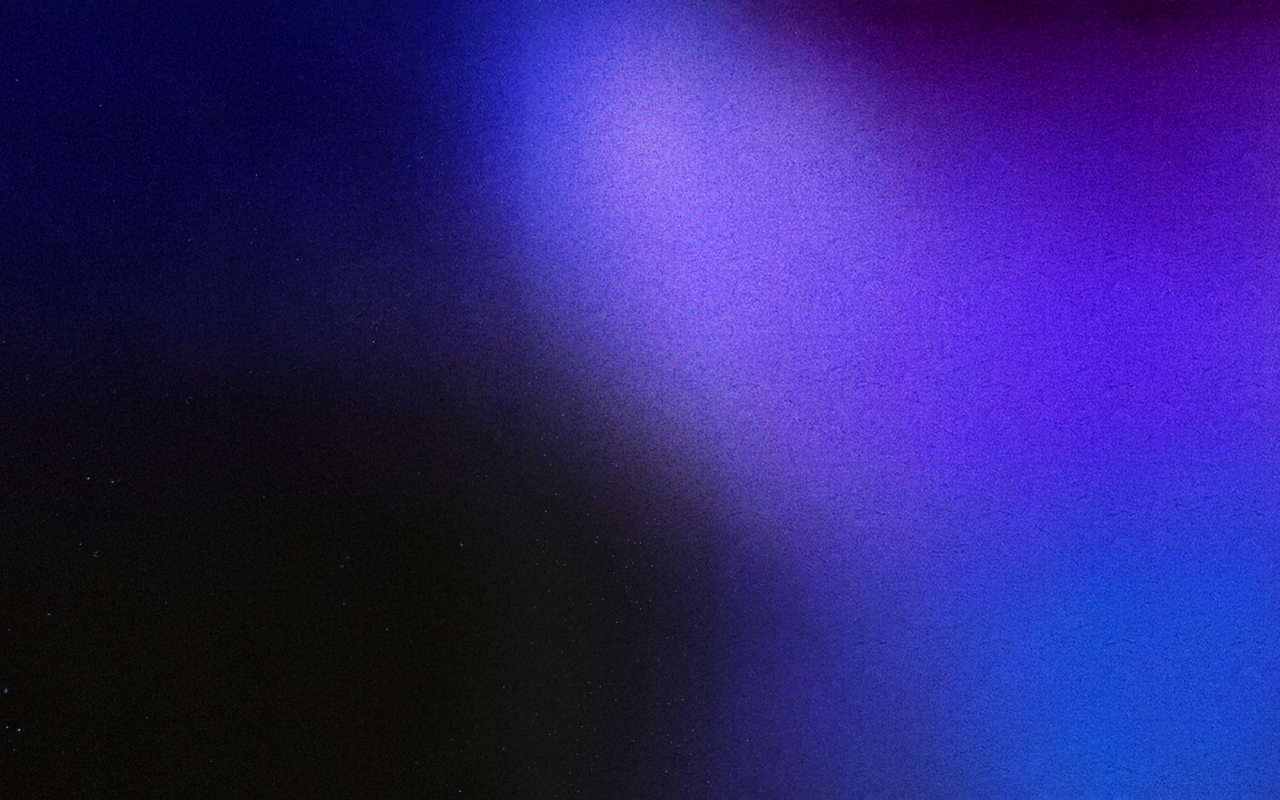
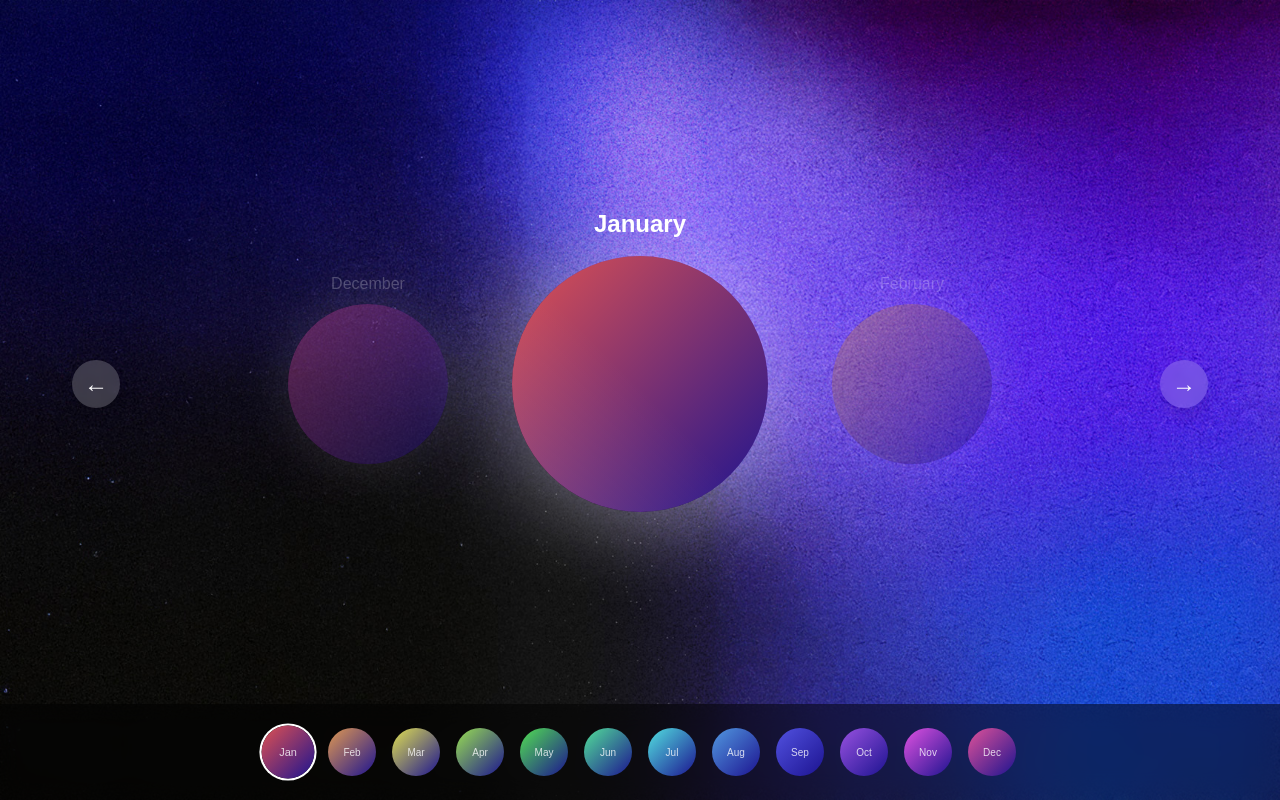
Before and after one commit to Nissorn/FeelVerse, a React (Vite) app: page /solar in a window 1280 px wide. Before the commit this address had no page. Built offline with nearby package versions, Linux system fonts and the light colour scheme; a web font is replaced by a local one.

Commit message:
change resolution of home background and re-style

```diff
--- a/src/App.jsx
+++ b/src/App.jsx
@@ -5,6 +5,7 @@ import gsap from 'gsap';
 import Login from './auth/Login.jsx';
 import Register from './auth/Register.jsx';
 import Home from './components/Home.jsx';
+import Solar from './components/Solar.jsx';
 
 function App() {
   useEffect(() => {
@@ -27,6 +28,7 @@ function App() {
             <Route path="/login" element={<Login />} />
             <Route path="/register" element={<Register />} />
             <Route path="/home" element={<Home />} />
+            <Route path="/solar" element={<Solar />} />
           </Routes>
         </div>
       </div>
--- a/src/auth/Login.jsx
+++ b/src/auth/Login.jsx
@@ -104,7 +104,7 @@ const Login = () => {
         <form onSubmit={handleSubmit} className="login-form flex flex-col mt-[30vh]">
           <div className="space-y-4 mb-8">
             <div>
-              <label className="block text-sm font-medium text-white mb-1 text-center">Login</label>
+              <label className="block text-[20px] font-medium text-white mb-1 text-center">Login</label>
               <input
                 type="email"
                 placeholder='Enter your email'
@@ -139,11 +139,11 @@ const Login = () => {
             </button>
           </div>
 
-          <div className="flex items-center justify-center text-[10px]">
+          {/* <div className="flex items-center justify-center text-[10px]">
             <Link to="/forgot-password" className="text-white hover:text-nebula-glow transition-colors">
               Forgot your Password?
             </Link>
-          </div>
+          </div> */}
 
           {/*<p className="text-center text-sm text-gray-400">
             Don't have an account?{' '}
--- a/src/components/Home.jsx
+++ b/src/components/Home.jsx
@@ -12,7 +12,7 @@ const Home = () => {
   }, [navigate]);
 
   return (
-    <div className="relative min-h-screen flex items-center justify-center" style={{ backgroundImage: 'url("/src/assets/home-bg.jpg")', backgroundSize: 'cover', backgroundPosition: 'center' }}>
+    <div className="relative min-h-screen flex items-center justify-center" style={{ backgroundImage: 'url("/src/assets/home-bg.png")', backgroundSize: 'cover', backgroundPosition: 'center' }}>
       {/* Content container */}
       <div className="relative w-[100vw] h-[90vh] max-w-4xl flex items-center justify-center bg-black/0 rounded-lg p-4">
         {/* Main content area */}
--- /dev/null
+++ b/src/components/Solar.jsx
@@ -0,0 +1,186 @@
+import { useState, useEffect } from 'react';
+import { useNavigate } from 'react-router-dom';
+
+const Solar = () => {
+  const navigate = useNavigate();
+  const [selectedCircle, setSelectedCircle] = useState(1);
+  const [slideDirection, setSlideDirection] = useState('none');
+
+  // Generate positions for 12 circles in a circular pattern
+  const circles = Array.from({ length: 12 }, (_, index) => {
+    const angle = (index * 30) * (Math.PI / 180);
+    const radius = 200;
+    const x = Math.cos(angle) * radius;
+    const y = Math.sin(angle) * radius;
+    const months = ['January', 'February', 'March', 'April', 'May', 'June', 'July', 'August', 'September', 'October', 'November', 'December'];
+    return {
+      id: index + 1,
+      x,
+      y,
+      month: months[index],
+      color: `hsl(${index * 30}, 70%, 60%)`
+    };
+  });
+
+  const handleCircleClick = (id) => {
+    setSlideDirection(id > selectedCircle ? 'slide-left' : 'slide-right');
+    setSelectedCircle(id);
+  };
+
+  const handleNavigation = (direction) => {
+    const totalCircles = circles.length;
+    let newId;
+
+    if (direction === 'left') {
+      newId = selectedCircle === 1 ? totalCircles : selectedCircle - 1;
+    } else {
+      newId = selectedCircle === totalCircles ? 1 : selectedCircle + 1;
+    }
+
+    setSlideDirection(direction === 'right' ? 'slide-left' : 'slide-right');
+    setSelectedCircle(newId);
+  };
+
+  useEffect(() => {
+    const timer = setTimeout(() => {
+      setSlideDirection('none');
+    }, 500);
+    return () => clearTimeout(timer);
+  }, [selectedCircle]);
+
+  // Get previous and next circle indices with wrap-around
+  const prevCircleIndex = selectedCircle === 1 ? circles.length - 1 : selectedCircle - 2;
+  const nextCircleIndex = selectedCircle === circles.length ? 0 : selectedCircle;
+
+  return (
+    <div className="relative min-h-screen flex flex-col items-center justify-center bg-black/0 overflow-hidden">
+      {/* Navigation buttons for small screens */}
+      <div className="md:hidden flex justify-center gap-4 mb-4 px-4">
+        <button
+          onClick={() => handleNavigation('left')}
+          className="w-12 h-12 rounded-full bg-white/20 hover:bg-white/30 backdrop-blur-sm
+                     flex items-center justify-center transition-all duration-300 hover:scale-110 shadow-lg"
+          aria-label="Previous circle"
+        >
+          <span className="text-2xl text-white">←</span>
+        </button>
+        <button
+          onClick={() => handleNavigation('right')}
+          className="w-12 h-12 rounded-full bg-white/20 hover:bg-white/30 backdrop-blur-sm
+                     flex items-center justify-center transition-all duration-300 hover:scale-110 shadow-lg"
+          aria-label="Next circle"
+        >
+          <span className="text-2xl text-white">→</span>
+        </button>
+      </div>
+
+      {/* Main display area with circles */}
+      <div className="relative w-full max-w-[1200px] h-[600px] flex items-center justify-center mb-8 px-4 sm:px-8 md:px-12">
+        {/* Navigation buttons for medium and larger screens */}
+        <div className="hidden md:block">
+          <button
+            onClick={() => handleNavigation('left')}
+            className="absolute left-4 sm:left-8 top-1/2 -translate-y-1/2 z-20 w-12 h-12 rounded-full bg-white/20 hover:bg-white/30 backdrop-blur-sm
+                       flex items-center justify-center transition-all duration-300 hover:scale-110 shadow-lg"
+            aria-label="Previous circle"
+          >
+            <span className="text-2xl text-white">←</span>
+          </button>
+          <button
+            onClick={() => handleNavigation('right')}
+            className="absolute right-4 sm:right-8 top-1/2 -translate-y-1/2 z-20 w-12 h-12 rounded-full bg-white/20 hover:bg-white/30 backdrop-blur-sm
+                       flex items-center justify-center transition-all duration-300 hover:scale-110 shadow-lg"
+            aria-label="Next circle"
+          >
+            <span className="text-2xl text-white">→</span>
+          </button>
+        </div>
+
+        {/* Circle display area */}
+        <div className="relative flex items-center justify-center w-full max-w-4xl mx-auto">
+          {/* Previous circle (smaller and less opaque) */}
+          <div
+            className="w-[80px] h-[80px] sm:w-40 sm:h-40 rounded-full transition-all duration-500 transform opacity-40 mr-4 sm:mr-16 relative"
+            style={{
+              background: `linear-gradient(135deg, ${circles[prevCircleIndex].color}, #1c1390)`,
+              boxShadow: '0 0 40px 10px rgba(255,255,255,0.2)'
+            }}
+          >
+            <span className="absolute -top-8 left-1/2 -translate-x-1/2 text-white/60 text-sm sm:text-base font-medium">
+              {circles[prevCircleIndex].month}
+            </span>
+          </div>
+
+          {/* Large active circle */}
+          <div
+            className={`w-[120px] h-[120px] sm:w-64 sm:h-64 rounded-full transition-all duration-500 transform hover:scale-105 ${slideDirection} relative`}
+            style={{
+              background: `linear-gradient(135deg, ${circles[selectedCircle - 1].color}, #1c1390)`,
+              boxShadow: '0 0 80px 20px rgba(255,255,255,0.3)'
+            }}
+          >
+            {/* Inner glow effect */}
+            <div className="w-full h-full rounded-full bg-gradient-to-tr from-white/10 via-transparent to-transparent" />
+            <span className="absolute -top-12 left-1/2 -translate-x-1/2 text-white text-xl sm:text-2xl font-bold">
+              {circles[selectedCircle - 1].month}
+            </span>
+          </div>
+
+          {/* Next circle (smaller and less opaque) */}
+          <div
+            className="w-[80px] h-[80px] sm:w-40 sm:h-40 rounded-full transition-all duration-500 transform opacity-40 ml-4 sm:ml-16 relative"
+            style={{
+              background: `linear-gradient(135deg, ${circles[nextCircleIndex].color}, #1c1390)`,
+              boxShadow: '0 0 40px 10px rgba(255,255,255,0.2)'
+            }}
+          >
+            <span className="absolute -top-8 left-1/2 -translate-x-1/2 text-white/60 text-sm sm:text-base font-medium">
+              {circles[nextCircleIndex].month}
+            </span>
+          </div>
+        </div>
+      </div>
+
+      {/* Bottom selection menu */}
+      <div className="fixed bottom-0 left-0 right-0 bg-black/50 backdrop-blur-md p-4">
+        <div className="flex justify-center items-center gap-3 sm:gap-4 overflow-x-auto py-2 px-4 max-w-4xl mx-auto">
+          {circles.map(({ id, color, month }) => (
+            <button
+              key={`menu-${id}`}
+              className={`flex-shrink-0 w-8 h-8 sm:w-12 sm:h-12 rounded-full transition-all duration-300
+                        hover:scale-110 ${selectedCircle === id ? 'ring-2 ring-white scale-110' : ''} relative`}
+              style={{
+                background: `linear-gradient(135deg, ${color}, #1c1390)`
+              }}
+              onClick={() => handleCircleClick(id)}
+              aria-label={`Select ${month}`}
+            >
+              <span className="absolute inset-0 flex items-center justify-center text-white/80 text-[8px] sm:text-[10px] font-medium pointer-events-none">
+                {month.slice(0, 3)}
+              </span>
+            </button>
+          ))}
+        </div>
+      </div>
+
+      <style jsx>{`
+        .slide-left {
+          animation: slideLeft 0.5s cubic-bezier(0.4, 0, 0.2, 1);
+        }
+        .slide-right {
+          animation: slideRight 0.5s cubic-bezier(0.4, 0, 0.2, 1);
+        }
+        @keyframes slideLeft {
+          0% { transform: translateX(50px); opacity: 0; }
+          100% { transform: translateX(0); opacity: 1; }
+        }
+        @keyframes slideRight {
+          0% { transform: translateX(-50px); opacity: 0; }
+          100% { transform: translateX(0); opacity: 1; }
+        }
+      `}</style>
+    </div>
+  );
+};
+
+export default Solar;
```
Also changed, not shown: src/assets/home-bg.jpg (deleted), src/assets/home-bg.png (added).
